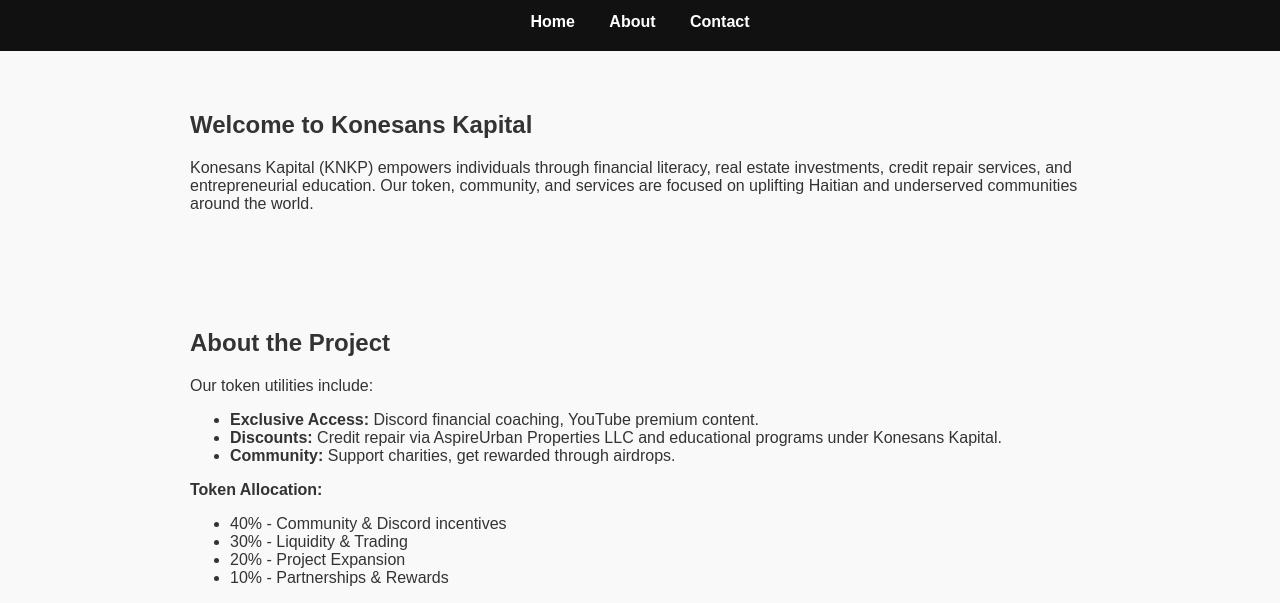
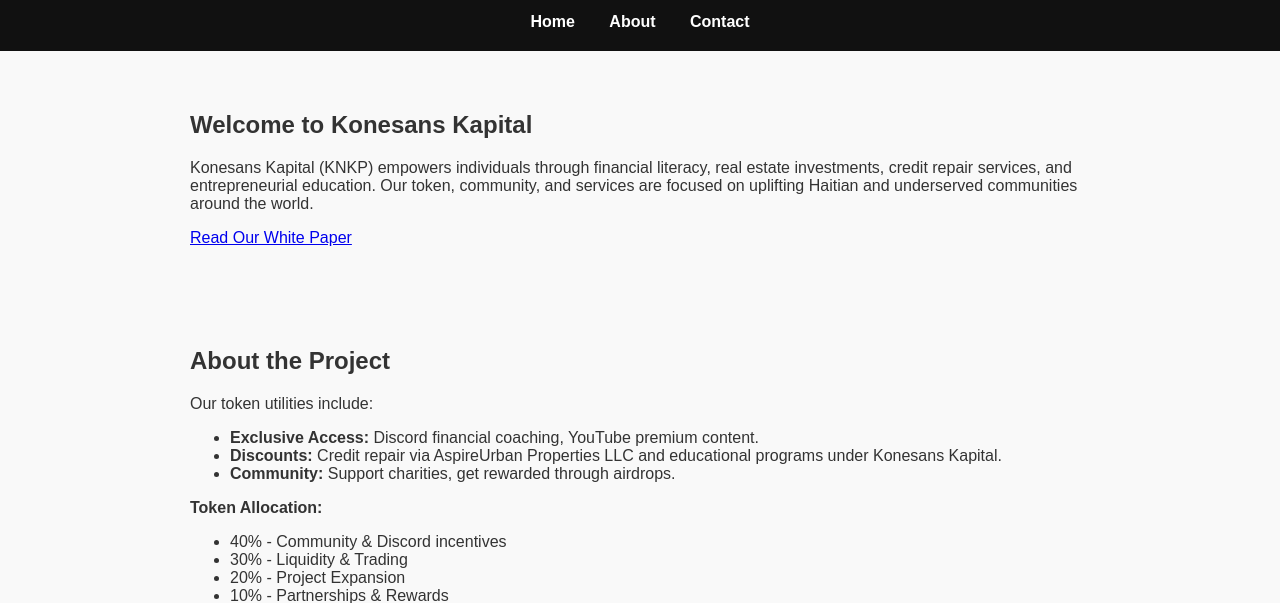
Before and after one commit to KonesansKapital509/Konesans-Kapital, a plain HTML site: page index.html in a window 1280 px wide. Shown: the part 226-829 px from the top of the page. Drawn offline with Linux system fonts and the light colour scheme.

Commit message:
Update index.html

```diff
--- a/index.html
+++ b/index.html
@@ -74,6 +74,7 @@
     <section id="home">
         <h2>Welcome to Konesans Kapital</h2>
         <p>Konesans Kapital (KNKP) empowers individuals through financial literacy, real estate investments, credit repair services, and entrepreneurial education. Our token, community, and services are focused on uplifting Haitian and underserved communities around the world.</p>
+<a href="Konesans_Kapital_Whitepaper.pdf" target="_blank">Read Our White Paper</a>
     </section>
 
     <section id="about">
```
